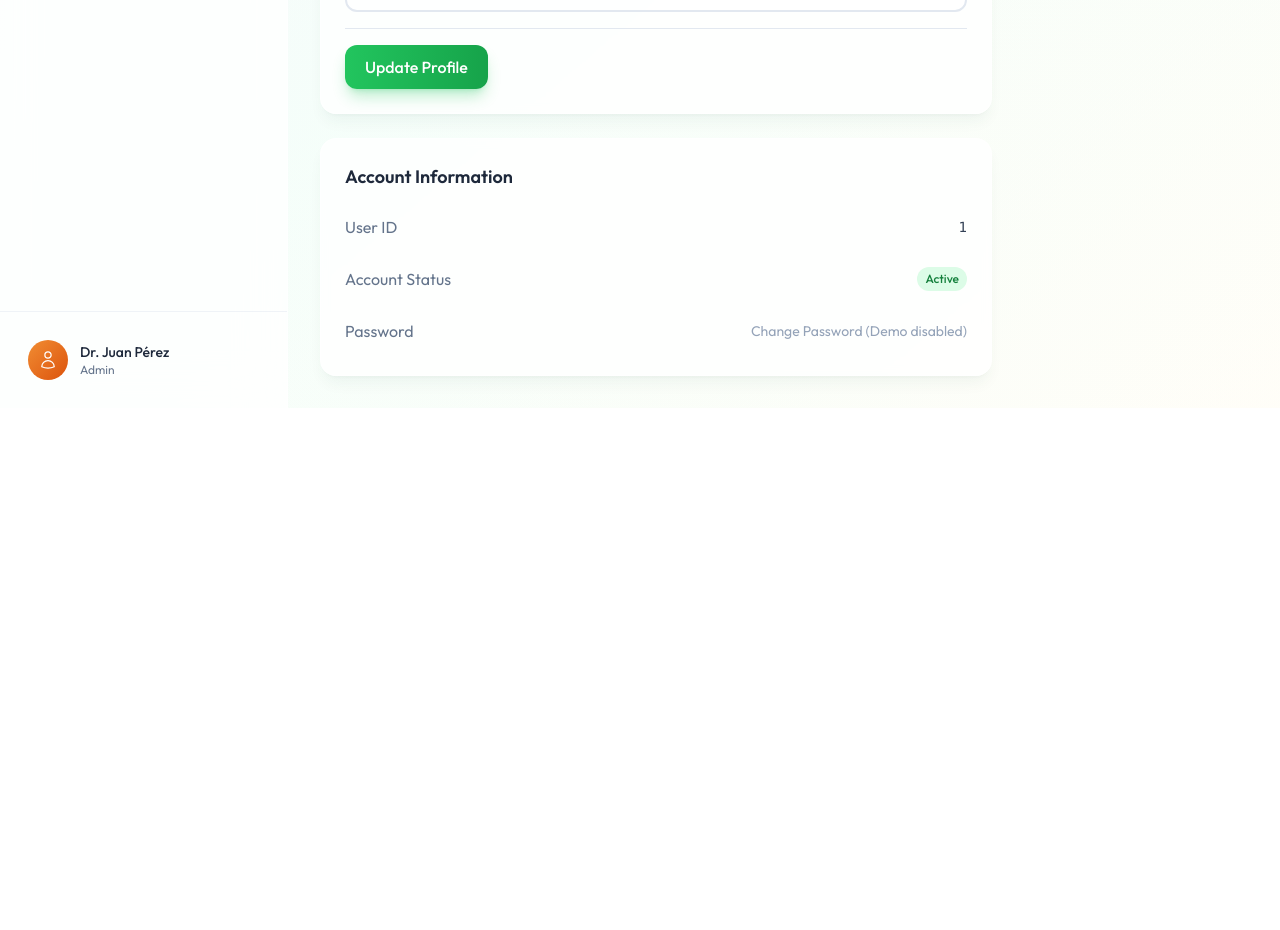
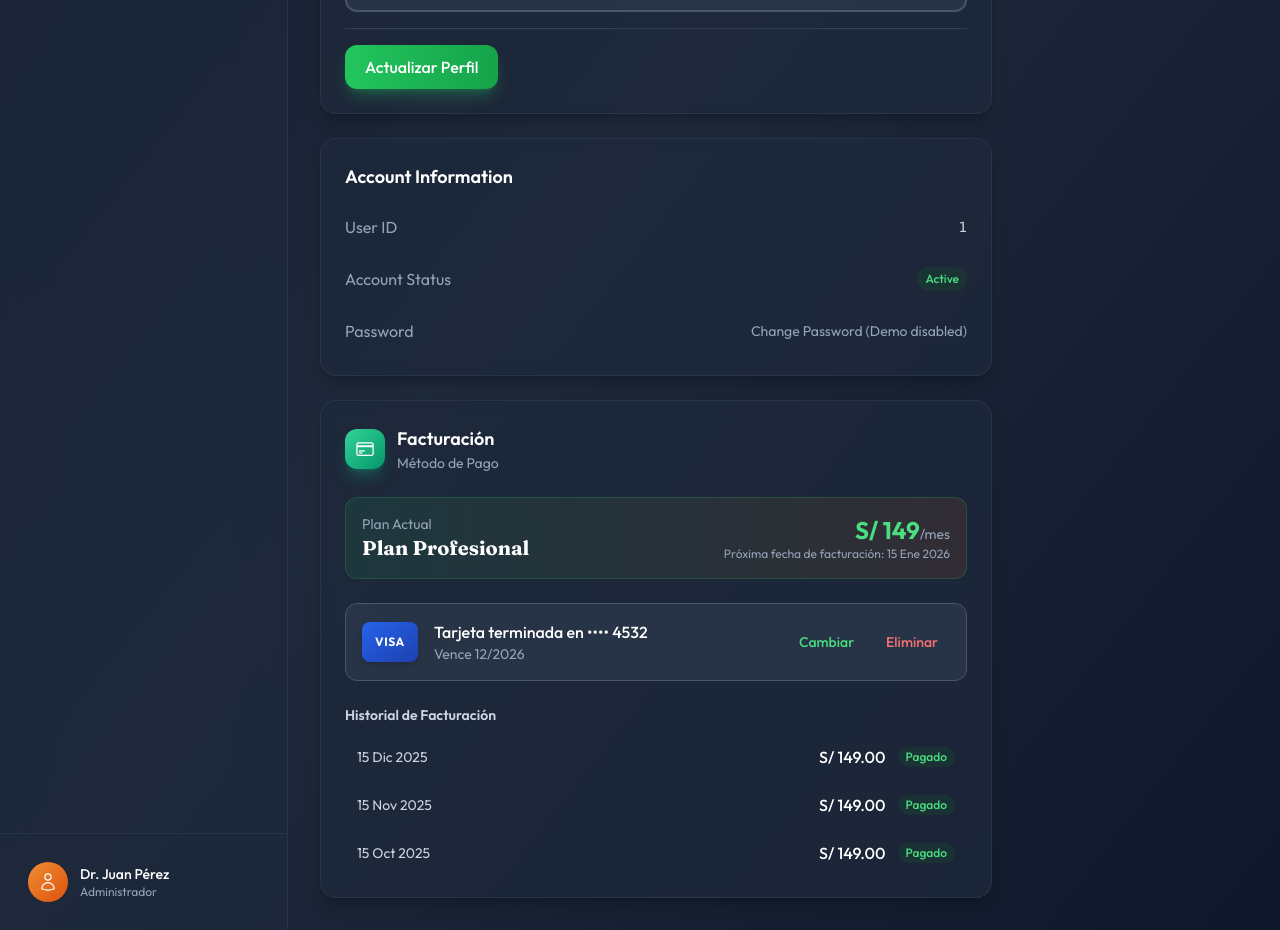
Before and after one commit to standardholdingsllc/toby, a Next.js app: page /profile in a window 1280 px wide. Shown: the part 680-1610 px from the top of the page. Before the commit the page ends 1088 px from the top, so only its background shows below. Built offline with nearby package versions, Linux system fonts and the light colour scheme.

Commit message:
feat: default to dark mode and Spanish, change currency to Peruvian soles, fix dark mode card styling, add billing section to profile

```diff
--- a/components/icons/Icons.tsx
+++ b/components/icons/Icons.tsx
@@ -167,3 +167,9 @@ export const RefreshIcon: React.FC<IconProps> = ({ className = 'w-6 h-6' }) => (
     <path strokeLinecap="round" strokeLinejoin="round" d="M16.023 9.348h4.992v-.001M2.985 19.644v-4.992m0 0h4.992m-4.993 0l3.181 3.183a8.25 8.25 0 0013.803-3.7M4.031 9.865a8.25 8.25 0 0113.803-3.7l3.181 3.182m0-4.991v4.99" />
   </svg>
 );
+
+export const CreditCardIcon: React.FC<IconProps> = ({ className = 'w-6 h-6' }) => (
+  <svg className={className} fill="none" viewBox="0 0 24 24" stroke="currentColor" strokeWidth={1.5}>
+    <path strokeLinecap="round" strokeLinejoin="round" d="M2.25 8.25h19.5M2.25 9h19.5m-16.5 5.25h6m-6 2.25h3m-3.75 3h15a2.25 2.25 0 002.25-2.25V6.75A2.25 2.25 0 0019.5 4.5h-15a2.25 2.25 0 00-2.25 2.25v10.5A2.25 2.25 0 004.5 19.5z" />
+  </svg>
+);
--- a/context/AppContext.tsx
+++ b/context/AppContext.tsx
@@ -66,11 +66,11 @@ interface AppContextType {
 const AppContext = createContext<AppContextType | undefined>(undefined);
 
 export const AppProvider: React.FC<{ children: ReactNode }> = ({ children }) => {
-  // Language state
-  const [language, setLanguage] = useState<Language>('en');
+  // Language state - default to Spanish
+  const [language, setLanguage] = useState<Language>('es');
 
-  // Theme state
-  const [darkMode, setDarkMode] = useState(false);
+  // Theme state - default to dark mode
+  const [darkMode, setDarkMode] = useState(true);
 
   // Current user
   const [currentUser, setCurrentUser] = useState<User>(initialUsers[0]);
--- a/data/translations.ts
+++ b/data/translations.ts
@@ -163,6 +163,22 @@ export const translations = {
     receptionist: 'Receptionist',
     updateProfile: 'Update Profile',
     profileUpdated: 'Profile updated successfully!',
+
+    // Billing
+    billing: 'Billing',
+    paymentMethod: 'Payment Method',
+    cardEndingIn: 'Card ending in',
+    expiresOn: 'Expires',
+    addPaymentMethod: 'Add Payment Method',
+    changePaymentMethod: 'Change',
+    removePaymentMethod: 'Remove',
+    billingHistory: 'Billing History',
+    currentPlan: 'Current Plan',
+    professionalPlan: 'Professional Plan',
+    perMonth: '/month',
+    nextBillingDate: 'Next billing date',
+    paymentMethodUpdated: 'Payment method updated!',
+    paymentMethodRemoved: 'Payment method removed!',
 
     // Team Page
     teamManagement: 'Team Management',
@@ -369,6 +385,22 @@ export const translations = {
     updateProfile: 'Actualizar Perfil',
     profileUpdated: '¡Perfil actualizado exitosamente!',
 
+    // Billing
+    billing: 'Facturación',
+    paymentMethod: 'Método de Pago',
+    cardEndingIn: 'Tarjeta terminada en',
+    expiresOn: 'Vence',
+    addPaymentMethod: 'Agregar Método de Pago',
+    changePaymentMethod: 'Cambiar',
+    removePaymentMethod: 'Eliminar',
+    billingHistory: 'Historial de Facturación',
+    currentPlan: 'Plan Actual',
+    professionalPlan: 'Plan Profesional',
+    perMonth: '/mes',
+    nextBillingDate: 'Próxima fecha de facturación',
+    paymentMethodUpdated: '¡Método de pago actualizado!',
+    paymentMethodRemoved: '¡Método de pago eliminado!',
+
     // Team Page
     teamManagement: 'Gestión del Equipo',
     addUser: 'Agregar Usuario',
--- a/pages/dashboard.tsx
+++ b/pages/dashboard.tsx
@@ -89,7 +89,7 @@ export default function DashboardPage() {
     }).length;
 
     return {
-      revenue: '$8,500',
+      revenue: 'S/ 8,500',
       appointmentsThisWeek,
       newClientsThisMonth,
       totalPets: pets.length,
@@ -120,7 +120,7 @@ export default function DashboardPage() {
         },
         ticks: {
           color: '#94a3b8',
-          callback: (value: number | string) => `$${Number(value) / 1000}k`,
+          callback: (value: number | string) => `S/ ${Number(value) / 1000}k`,
         },
       },
     },
--- a/pages/profile.tsx
+++ b/pages/profile.tsx
@@ -4,7 +4,7 @@ import { useApp } from '@/context/AppContext';
 import {
   ChevronLeftIcon,
   UserIcon,
-  EmailIcon,
+  CreditCardIcon,
 } from '@/components/icons/Icons';
 
 export default function ProfilePage() {
@@ -15,6 +15,15 @@ export default function ProfilePage() {
     name: currentUser.name,
     email: currentUser.email,
     role: currentUser.role,
+  });
+
+  // Mock payment method state
+  const [paymentMethod, setPaymentMethod] = useState({
+    hasCard: true,
+    cardLast4: '4532',
+    cardBrand: 'Visa',
+    expiryMonth: '12',
+    expiryYear: '2026',
   });
 
   const handleSubmit = (e: React.FormEvent) => {
@@ -155,6 +164,124 @@ export default function ProfilePage() {
             </div>
           </div>
         </div>
+
+        {/* Billing Section */}
+        <div className="card mt-6">
+          <div className="flex items-center gap-3 mb-6">
+            <div className="w-10 h-10 rounded-xl bg-gradient-to-br from-emerald-400 to-emerald-600 flex items-center justify-center shadow-lg shadow-emerald-500/30">
+              <CreditCardIcon className="w-5 h-5 text-white" />
+            </div>
+            <div>
+              <h3 className="text-lg font-semibold text-slate-800 dark:text-white">
+                {t('billing')}
+              </h3>
+              <p className="text-sm text-slate-500 dark:text-slate-400">
+                {t('paymentMethod')}
+              </p>
+            </div>
+          </div>
+
+          {/* Current Plan */}
+          <div className="p-4 rounded-xl bg-gradient-to-r from-primary-500/10 to-accent-500/10 border border-primary-500/20 mb-6">
+            <div className="flex items-center justify-between">
+              <div>
+                <p className="text-sm text-slate-500 dark:text-slate-400">{t('currentPlan')}</p>
+                <p className="text-xl font-display font-bold text-slate-800 dark:text-white">
+                  {t('professionalPlan')}
+                </p>
+              </div>
+              <div className="text-right">
+                <p className="text-2xl font-bold text-primary-600 dark:text-primary-400">
+                  S/ 149<span className="text-sm font-normal text-slate-500 dark:text-slate-400">{t('perMonth')}</span>
+                </p>
+                <p className="text-xs text-slate-500 dark:text-slate-400">
+                  {t('nextBillingDate')}: 15 Ene 2026
+                </p>
+              </div>
+            </div>
+          </div>
+
+          {/* Payment Method */}
+          {paymentMethod.hasCard ? (
+            <div className="p-4 rounded-xl bg-slate-50 dark:bg-slate-700/50 border border-slate-200 dark:border-slate-600">
+              <div className="flex items-center gap-4">
+                <div className="w-14 h-10 rounded-lg bg-gradient-to-br from-blue-600 to-blue-800 flex items-center justify-center shadow-md">
+                  <span className="text-white text-xs font-bold tracking-wider">{paymentMethod.cardBrand.toUpperCase()}</span>
+                </div>
+                <div className="flex-1">
+                  <p className="font-medium text-slate-800 dark:text-white">
+                    {t('cardEndingIn')} •••• {paymentMethod.cardLast4}
+                  </p>
+                  <p className="text-sm text-slate-500 dark:text-slate-400">
+                    {t('expiresOn')} {paymentMethod.expiryMonth}/{paymentMethod.expiryYear}
+                  </p>
+                </div>
+                <div className="flex gap-2">
+                  <button
+                    onClick={() => showToast(t('paymentMethodUpdated'))}
+                    className="px-3 py-1.5 text-sm font-medium text-primary-600 dark:text-primary-400 hover:bg-primary-50 dark:hover:bg-primary-900/30 rounded-lg transition-colors"
+                  >
+                    {t('changePaymentMethod')}
+                  </button>
+                  <button
+                    onClick={() => {
+                      setPaymentMethod({ ...paymentMethod, hasCard: false });
+                      showToast(t('paymentMethodRemoved'));
+                    }}
+                    className="px-3 py-1.5 text-sm font-medium text-red-600 dark:text-red-400 hover:bg-red-50 dark:hover:bg-red-900/30 rounded-lg transition-colors"
+                  >
+                    {t('removePaymentMethod')}
+                  </button>
+                </div>
+              </div>
+            </div>
+          ) : (
+            <button
+              onClick={() => {
+                setPaymentMethod({
+                  hasCard: true,
+                  cardLast4: '4532',
+                  cardBrand: 'Visa',
+                  expiryMonth: '12',
+                  expiryYear: '2026',
+                });
+                showToast(t('paymentMethodUpdated'));
+              }}
+              className="w-full p-4 rounded-xl border-2 border-dashed border-slate-300 dark:border-slate-600 hover:border-primary-400 dark:hover:border-primary-500 hover:bg-primary-50/50 dark:hover:bg-primary-900/20 transition-all group"
+            >
+              <div className="flex items-center justify-center gap-3">
+                <CreditCardIcon className="w-6 h-6 text-slate-400 group-hover:text-primary-500 transition-colors" />
+                <span className="font-medium text-slate-600 dark:text-slate-300 group-hover:text-primary-600 dark:group-hover:text-primary-400 transition-colors">
+                  {t('addPaymentMethod')}
+                </span>
+              </div>
+            </button>
+          )}
+
+          {/* Billing History */}
+          <div className="mt-6">
+            <h4 className="text-sm font-semibold text-slate-700 dark:text-slate-300 mb-3">
+              {t('billingHistory')}
+            </h4>
+            <div className="space-y-2">
+              {[
+                { date: '15 Dic 2025', amount: 'S/ 149.00', status: 'paid' },
+                { date: '15 Nov 2025', amount: 'S/ 149.00', status: 'paid' },
+                { date: '15 Oct 2025', amount: 'S/ 149.00', status: 'paid' },
+              ].map((invoice, index) => (
+                <div key={index} className="flex items-center justify-between py-2 px-3 rounded-lg hover:bg-slate-50 dark:hover:bg-slate-700/50 transition-colors">
+                  <span className="text-sm text-slate-600 dark:text-slate-300">{invoice.date}</span>
+                  <div className="flex items-center gap-3">
+                    <span className="font-medium text-slate-800 dark:text-white">{invoice.amount}</span>
+                    <span className="px-2 py-0.5 rounded-full text-xs font-medium bg-green-100 text-green-700 dark:bg-green-900/30 dark:text-green-400">
+                      Pagado
+                    </span>
+                  </div>
+                </div>
+              ))}
+            </div>
+          </div>
+        </div>
       </div>
     </div>
   );
--- a/styles/globals.css
+++ b/styles/globals.css
@@ -83,9 +83,17 @@
            border border-white/50 shadow-xl shadow-slate-900/5;
   }
 
+  .dark .stat-card {
+    @apply bg-slate-800/90 border-slate-700/50 shadow-black/30;
+  }
+
   .stat-card::before {
     content: '';
     @apply absolute inset-0 bg-gradient-to-br from-white/50 to-transparent pointer-events-none;
+  }
+
+  .dark .stat-card::before {
+    @apply from-slate-700/30 to-transparent;
   }
 
   .chat-bubble {
```
